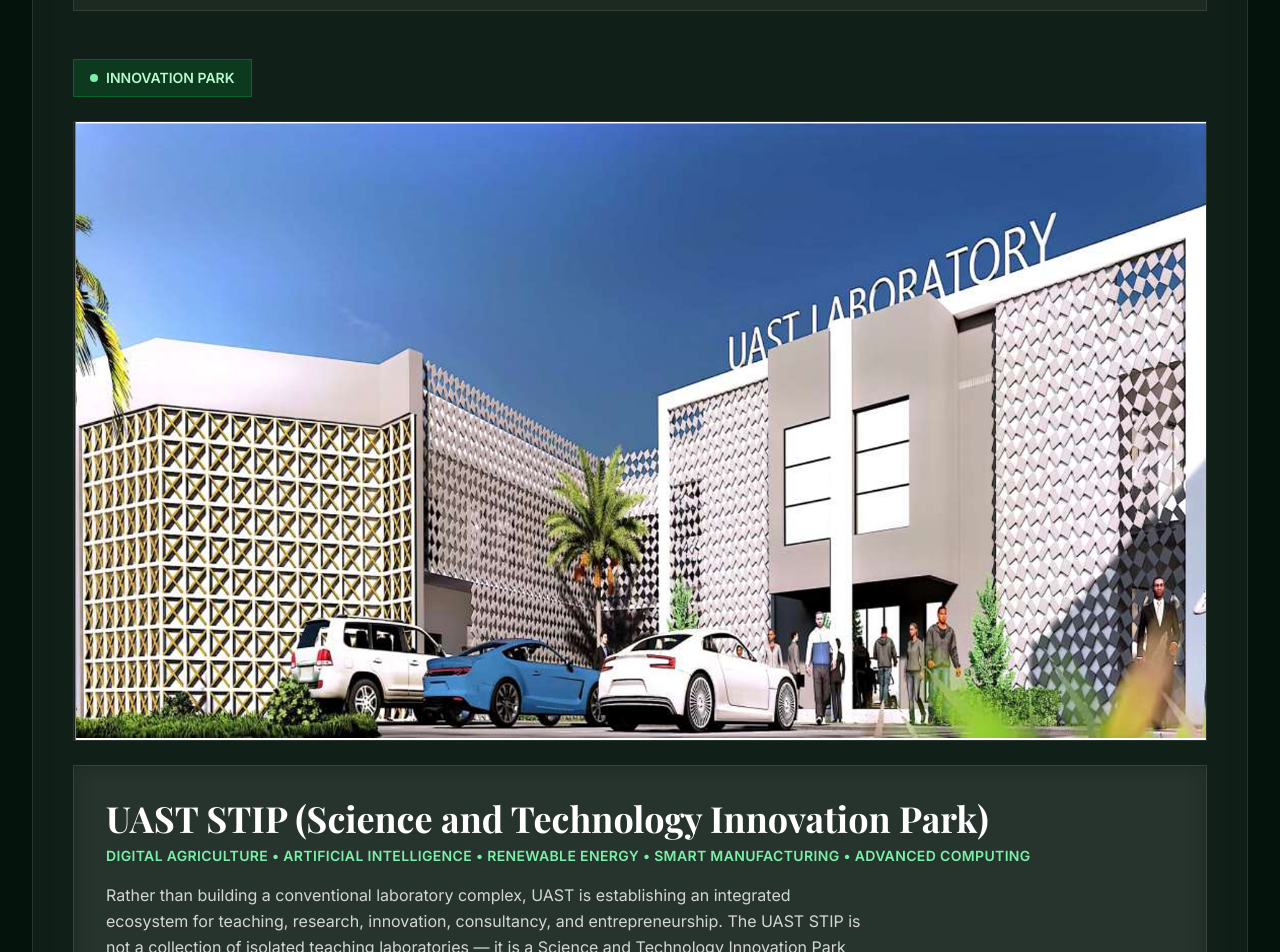
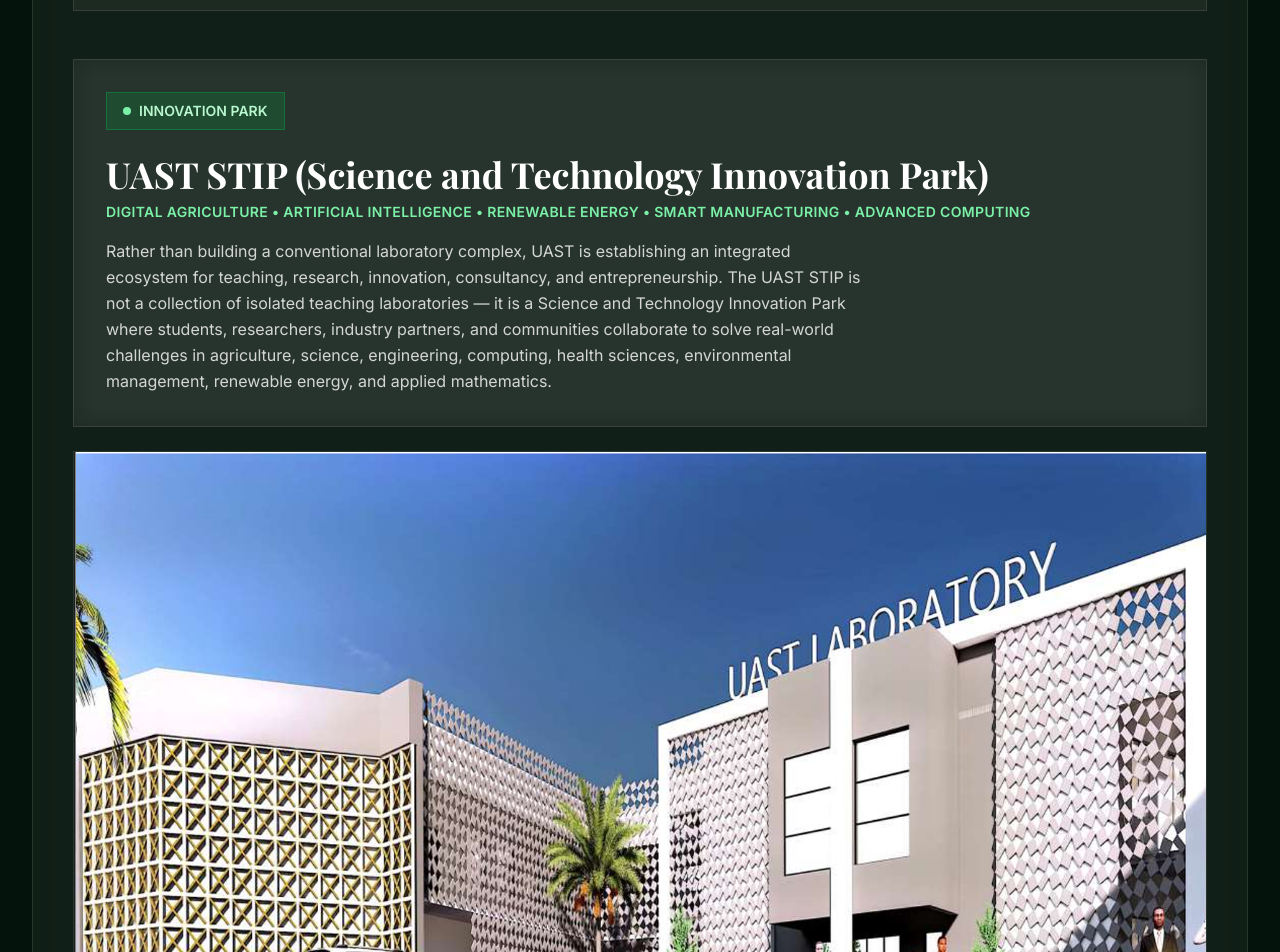
Before and after one commit to SoldierofGod-8/Uni-Website, a Next.js app in the folder uast-university-website/: page /Uni-Website/about in a window 1280 px wide. Shown: the part 1840-2792 px from the top of the page. Built offline with nearby package versions, Linux system fonts and the light colour scheme.

Commit message:
Move hero image under STIP description paragraph on both pages

```diff
--- a/uast-university-website/src/app/about/page.tsx
+++ b/uast-university-website/src/app/about/page.tsx
@@ -146,24 +146,14 @@
         {/* ── UAST STIP ── */}
         <div id="stip" className="mt-12 scroll-mt-24">
 
-          {/* Badge */}
-          <div className="inline-flex items-center gap-2 rounded-[10px] bg-green-600/20 border border-green-500/30 px-4 py-2">
-            <span className="inline-block h-2 w-2 rounded-full bg-green-300" />
-            <span className="text-green-200 font-semibold text-sm">INNOVATION PARK</span>
-          </div>
+          {/* Section Header */}
+          <div className="mt-8 rounded-[10px] border border-white/10 bg-white/5 backdrop-blur-md p-6 md:p-8">
+            <div className="inline-flex items-center gap-2 rounded-[10px] bg-green-600/20 border border-green-500/30 px-4 py-2">
+              <span className="inline-block h-2 w-2 rounded-full bg-green-300" />
+              <span className="text-green-200 font-semibold text-sm">INNOVATION PARK</span>
+            </div>
 
-          {/* Hero Image — directly under badge */}
-          <div className="mt-6 rounded-[10px] border border-white/10 overflow-hidden">
-            <img
-              src="/Uni-Website/labs-hero.png"
-              alt="UAST Science and Technology Innovation Park"
-              className="w-full h-auto object-cover"
-            />
-          </div>
-
-          {/* Section Header */}
-          <div className="mt-6 rounded-[10px] border border-white/10 bg-white/5 backdrop-blur-md p-6 md:p-8">
-            <h2 className="text-3xl md:text-4xl font-bold text-white">
+            <h2 className="mt-6 text-3xl md:text-4xl font-bold text-white">
               UAST STIP (Science and Technology Innovation Park)
             </h2>
 
@@ -180,6 +170,15 @@
               challenges in agriculture, science, engineering, computing, health sciences,
               environmental management, renewable energy, and applied mathematics.
             </p>
+          </div>
+
+          {/* Hero Image — under the description */}
+          <div className="mt-6 rounded-[10px] border border-white/10 overflow-hidden">
+            <img
+              src="/Uni-Website/labs-hero.png"
+              alt="UAST Science and Technology Innovation Park"
+              className="w-full h-auto object-cover"
+            />
           </div>
 
           {/* The 8 Innovation Centres */}
--- a/uast-university-website/src/app/page.tsx
+++ b/uast-university-website/src/app/page.tsx
@@ -201,24 +201,14 @@
                 {/* ── UAST STIP ── */}
         <div id="stip" className="mt-12 scroll-mt-24">
 
-          {/* Badge */}
-          <div className="inline-flex items-center gap-2 rounded-[10px] bg-green-600/20 border border-green-500/30 px-4 py-2">
-            <span className="inline-block h-2 w-2 rounded-full bg-green-300" />
-            <span className="text-green-200 font-semibold text-sm">INNOVATION PARK</span>
-          </div>
+          {/* Section Header */}
+          <div className="mt-8 rounded-[10px] border border-white/10 bg-white/5 backdrop-blur-md p-6 md:p-8">
+            <div className="inline-flex items-center gap-2 rounded-[10px] bg-green-600/20 border border-green-500/30 px-4 py-2">
+              <span className="inline-block h-2 w-2 rounded-full bg-green-300" />
+              <span className="text-green-200 font-semibold text-sm">INNOVATION PARK</span>
+            </div>
 
-          {/* Hero Image — directly under badge */}
-          <div className="mt-6 rounded-[10px] border border-white/10 overflow-hidden">
-            <img
-              src="/Uni-Website/labs-hero.png"
-              alt="UAST Science and Technology Innovation Park"
-              className="w-full h-auto object-cover"
-            />
-          </div>
-
-          {/* Section Header */}
-          <div className="mt-6 rounded-[10px] border border-white/10 bg-white/5 backdrop-blur-md p-6 md:p-8">
-            <h2 className="text-3xl md:text-4xl font-bold text-white">
+            <h2 className="mt-6 text-3xl md:text-4xl font-bold text-white">
               UAST STIP (Science and Technology Innovation Park)
             </h2>
 
@@ -235,6 +225,15 @@
               challenges in agriculture, science, engineering, computing, health sciences,
               environmental management, renewable energy, and applied mathematics.
             </p>
+          </div>
+
+          {/* Hero Image — under the description */}
+          <div className="mt-6 rounded-[10px] border border-white/10 overflow-hidden">
+            <img
+              src="/Uni-Website/labs-hero.png"
+              alt="UAST Science and Technology Innovation Park"
+              className="w-full h-auto object-cover"
+            />
           </div>
           {/* The 8 Innovation Centres */}
           <div className="mt-6">
```
